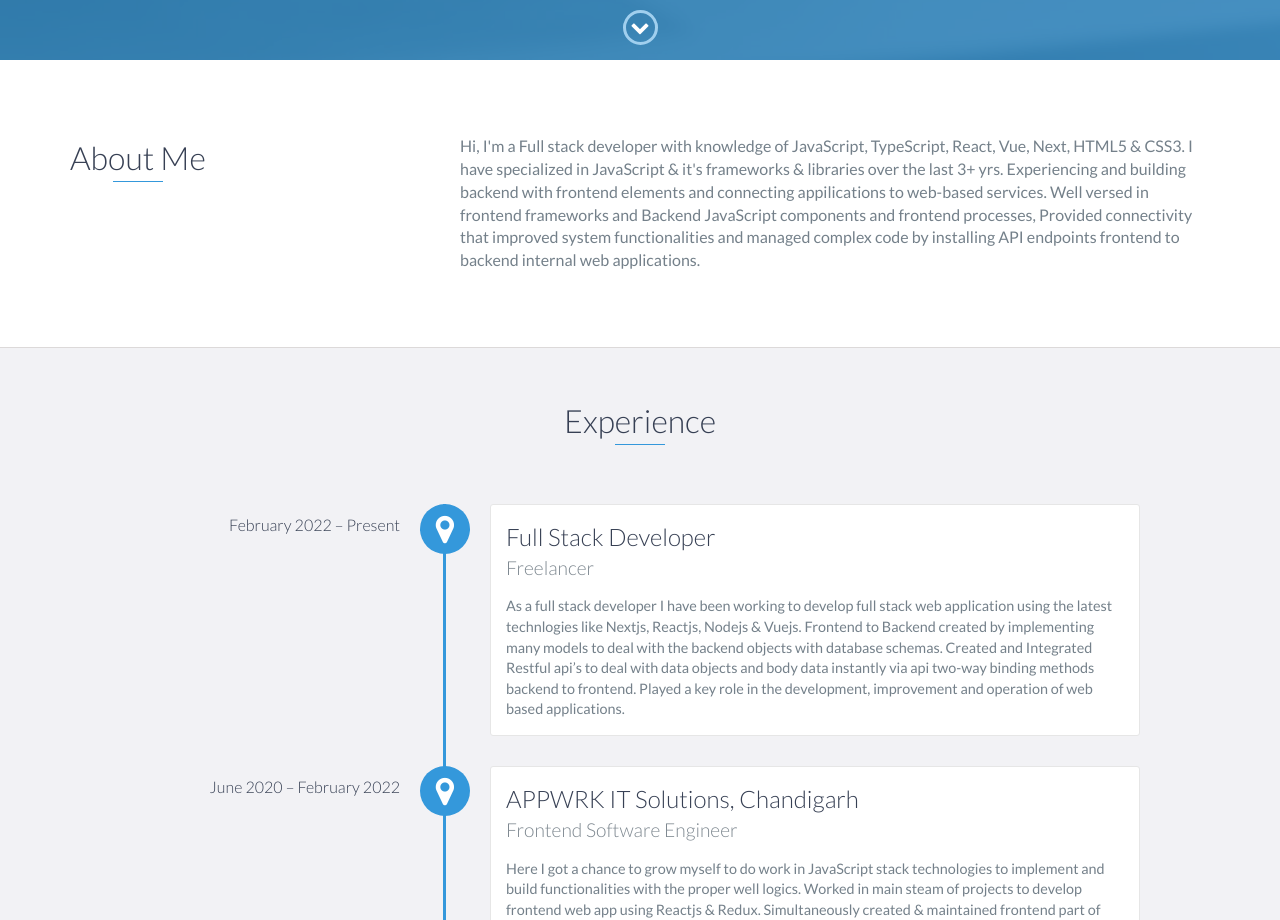
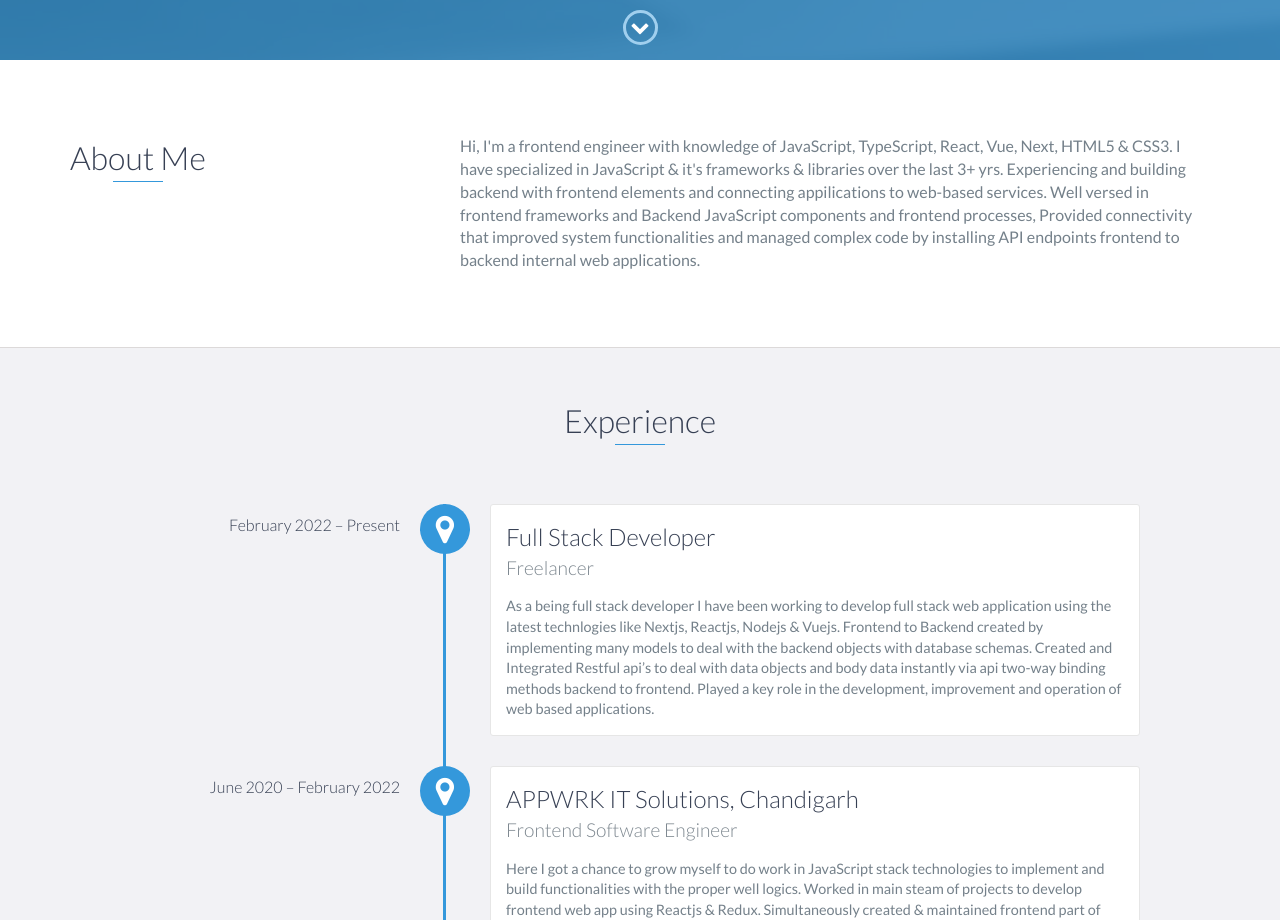
Before and after one commit to kamaalmohd79/kamaalmohd79.github.io, a website: page index.html in a window 1280 px wide. Shown: the part 740-1660 px from the top of the page. Drawn offline with nearby package versions, Linux system fonts and the light colour scheme.

Commit message:
kamaalfolio

```diff
--- a/index.html
+++ b/index.html
@@ -5,7 +5,7 @@
     <meta charset="utf-8">
     <meta http-equiv="X-UA-Compatible" content="IE=edge">
     <meta name="viewport" content="width=device-width, initial-scale=1">
-    <title>My Portfolio</title>
+    <title>Kamaalfolio</title>
     <link rel="shortcut icon" href="favicon.ico" type="image/x-icon">
     <link rel="icon" href="favicon.ico" type="image/x-icon">
     <link href="https://fonts.googleapis.com/css?family=Lato:300,400,700,900" rel="stylesheet">
@@ -74,7 +74,7 @@
                 </div>
                 <div class="col-md-8">
                     <p>
-                        Hi, I'm a Full stack developer with knowledge of JavaScript, TypeScript, React, Vue, Next, HTML5 &
+                        Hi, I'm a frontend engineer with knowledge of JavaScript, TypeScript, React, Vue, Next, HTML5 &
                         CSS3. I have specialized in JavaScript & it's frameworks & libraries over the last 3+ yrs.
                         Experiencing and building backend with frontend elements and connecting appilications to
                         web-based services.
@@ -95,7 +95,7 @@
                 <h3>Full Stack Developer</h3>
                 <h4>Freelancer</h4>
                 <p>
-                    As a full stack developer I have been working to develop full
+                    As a being full stack developer I have been working to develop full
                     stack web application using the latest
                     technlogies like Nextjs, Reactjs, Nodejs & Vuejs.
                     Frontend to Backend created by implementing many
```
Also changed, not shown: 2 other files.
